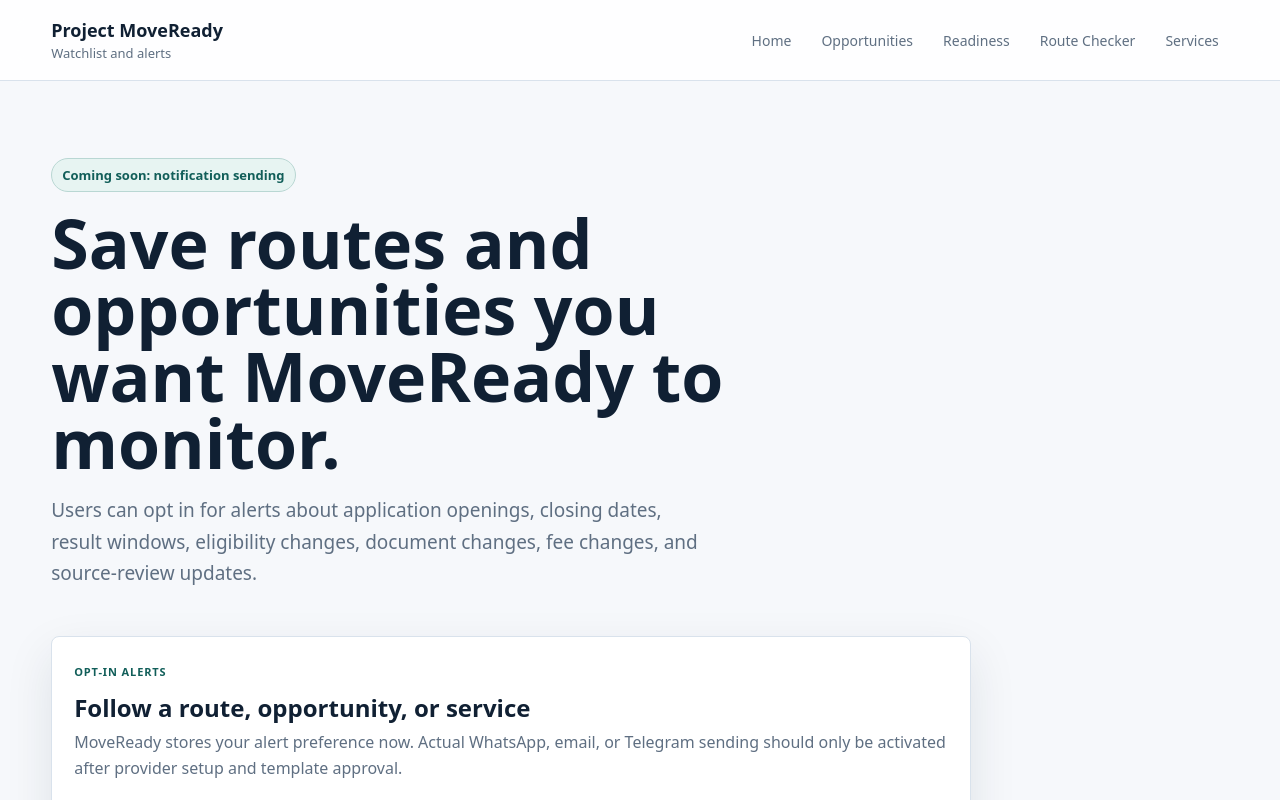
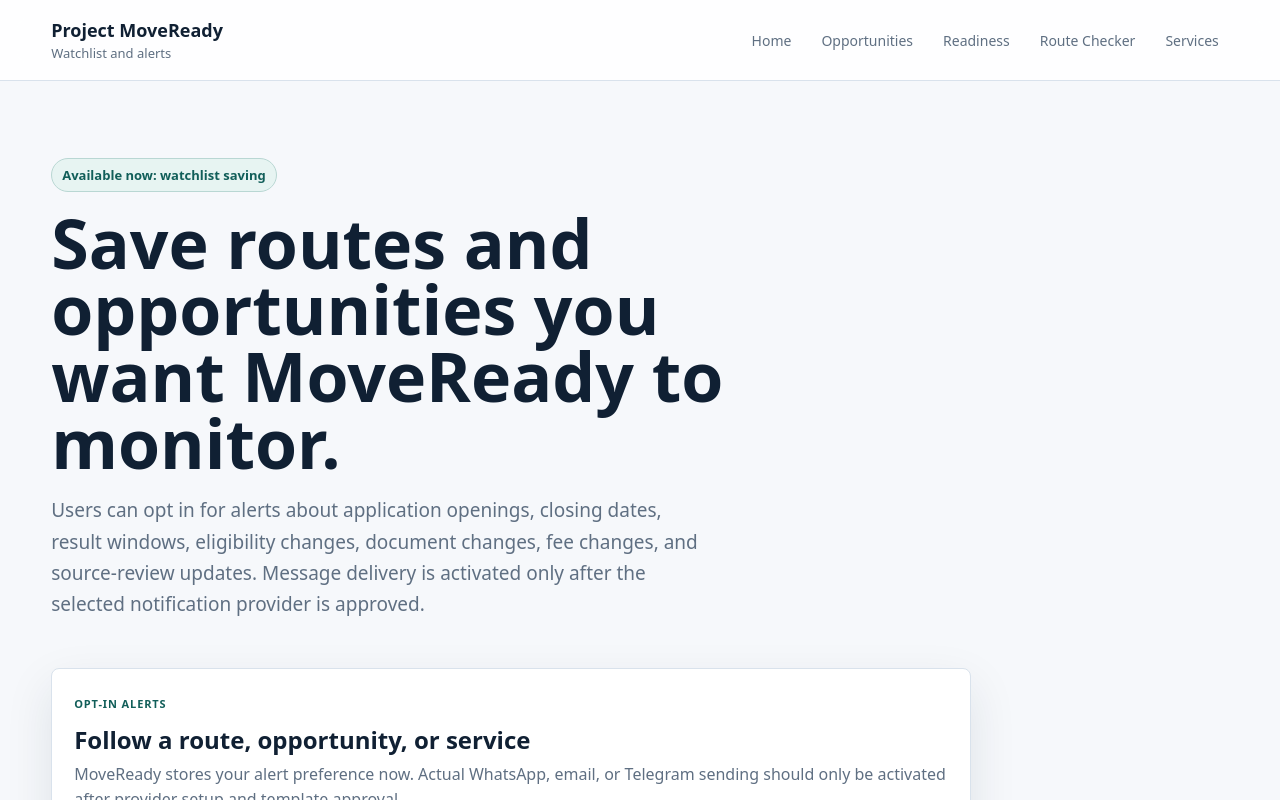
Before and after one commit to SirBM201/SirBM201-moveready-frontend, a Next.js app: page /watchlist in a window 1280 px wide. Shown: the top 800 px of the page. Built offline with nearby package versions, Linux system fonts and the light colour scheme; no server answers.

Commit message:
Clarify watchlist saving is available now

```diff
--- a/app/watchlist/page.tsx
+++ b/app/watchlist/page.tsx
@@ -19,10 +19,10 @@ export default function WatchlistPage() {
 
       <section className="hero-band compact-hero">
         <div className="hero-copy">
-          <span className="eyebrow">Coming soon: notification sending</span>
+          <span className="eyebrow">Available now: watchlist saving</span>
           <h1>Save routes and opportunities you want MoveReady to monitor.</h1>
           <p className="lede">
-            Users can opt in for alerts about application openings, closing dates, result windows, eligibility changes, document changes, fee changes, and source-review updates.
+            Users can opt in for alerts about application openings, closing dates, result windows, eligibility changes, document changes, fee changes, and source-review updates. Message delivery is activated only after the selected notification provider is approved.
           </p>
         </div>
       </section>
```
